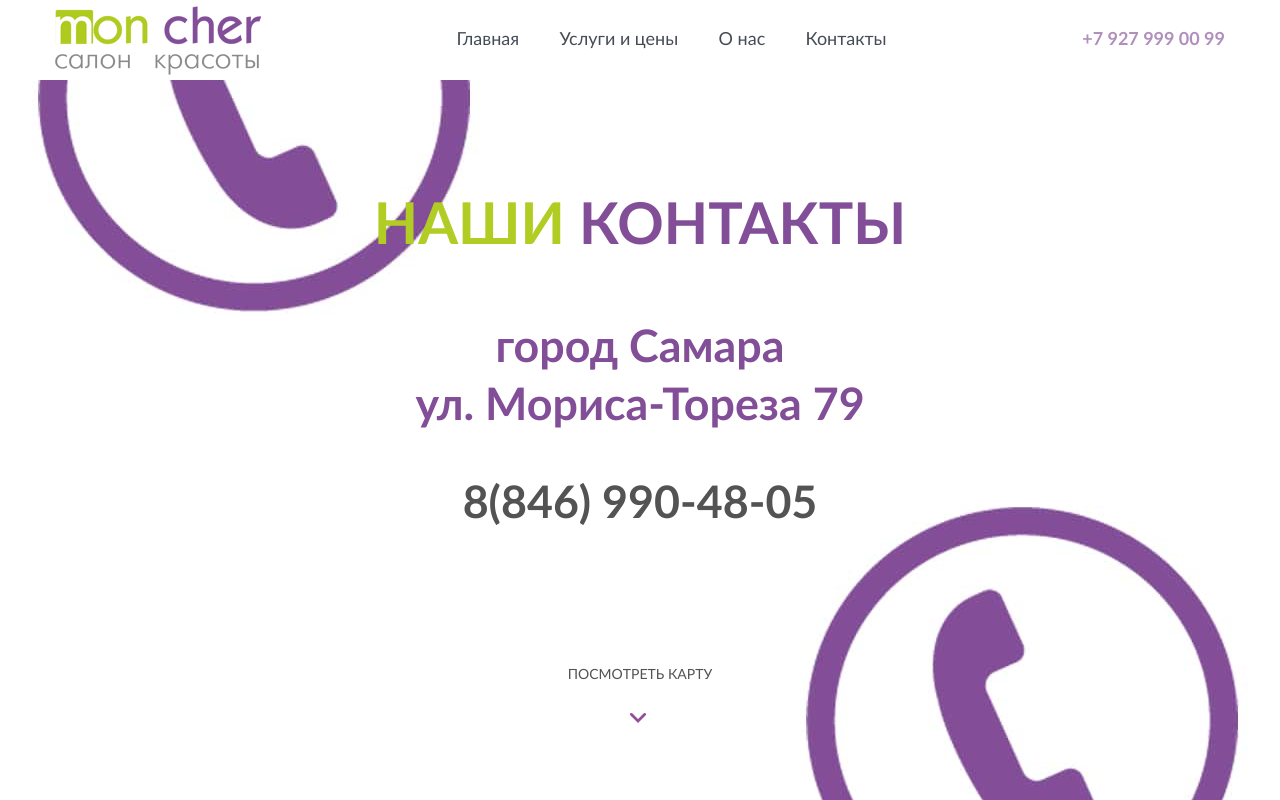
After one commit to evilless63/moncher163, a PHP site: page /kontakty.html in a window 1280 px wide. The commit adds this page. Run offline with PHP 8.4, Linux system fonts and the light colour scheme.

Commit message:
add contacts + fix pages

```diff
--- a/css/styles.css
+++ b/css/styles.css
@@ -597,6 +597,97 @@ div.employerSlider.slick-initialized.slick-slider > div > div > div {
     content: url(../images/aboutPage/aboutReviewsLeft.png);
 }
 
+
+.contactsInfo {
+	background: url(../images/contactsPage/adress.jpg) center no-repeat
+
+}
+
+.contactsMap {
+	background: #fff;
+}
+
+.toMap {
+
+}
+
+.toMap > a {
+	color: #535353;
+	width: 300px;
+}
+
+.toMap > a:after {
+	content: '';
+	background: url(../images/contactsPage/toMap.png) no-repeat center center;
+	width: 17px;
+	height: 10px;
+	position: absolute;
+    top: 45px;
+	    left: 140px;
+}
+
+.toContacts {
+    text-align: center;
+    margin-top: 1%;
+    position: relative;
+    z-index: 3000;
+}
+
+.toContacts > a {
+	position: relative;
+	    width: 403px;
+}
+
+.toContacts > a:after {
+	content: '';
+    background: url(../images/contactsPage/toContacts.png) no-repeat center center;
+    width: 333px;
+    height: 93px;
+    position: absolute;
+    left: 40px;
+    top: 17px;
+}
+
+.ContactsTitle {
+	font-family: 'LatoWebBold';
+	font-size: 3.6em;
+	color: #834e98;
+	text-transform: uppercase;
+}
+
+.ContactsTitle > span {
+	color: #b1cc23;
+	text-align: center;
+}
+
+.ContactsAdress {
+	font-family: 'LatoWebBold';
+	font-size: 2.8em;
+	line-height: 1.3em;
+    color: #834e98;
+    margin-top: 5.5%;
+	text-align: center;
+}
+
+.ContactsPhone {
+	font-family: 'LatoWebBold';
+	font-size: 2.8em;
+	color: #535353;
+	margin-top: 4%;
+	text-align: center;
+	margin-bottom: 9%;
+}
+
+.contactsSection {
+    align-items: center;
+}
+
+.ymaps-2-1-45-map-bg-ru {
+	filter: saturate(0);
+}
+
+
+
 @media (min-width: 768px) {
 	.ourAdvantagesBlock {
 	    width: 20.333333%;
--- a/index.html
+++ b/index.html
@@ -22,7 +22,7 @@
 						<li><a href="index.html">Главная</a></li>
 						<li><a href="uslugi.html">Услуги и цены</a></li>
 						<li><a href="onas.html">О нас</a></li>
-						<li><a href="">Контакты</a></li>
+						<li><a href="kontakty.html">Контакты</a></li>
 					</ul>
 					<div class="phone">+7 927 999 00 99</div>
 				</div>
@@ -96,7 +96,7 @@
 						<li><a href="index.html">Главная</a></li>
 						<li><a href="uslugi.html">Услуги и цены</a></li>
 						<li><a href="onas.html">О нас</a></li>
-						<li><a href="">Контакты</a></li>
+						<li><a href="kontakty.html">Контакты</a></li>
 					</ul>
 					<div class="social">
 						<a href="">
--- a/js/script.js
+++ b/js/script.js
@@ -11,6 +11,11 @@ $(document).ready(function() {
 
 	$('#wrapperForFullpagePluginAbout').fullpage({
 		anchors:['aboutUs', 'clientReviews'],
+		verticalCentered: false
+	});
+
+	$('#wrapperForFullpagePluginContacts').fullpage({
+		anchors:['contactsInfo', 'contactsMap'],
 		verticalCentered: false
 	});
 
--- /dev/null
+++ b/kontakty.html
@@ -0,0 +1,74 @@
+<!DOCTYPE html>
+<html lang="ru">
+<head>
+	<meta charset="UTF-8">
+	<link rel="stylesheet" href="css/latofonts.css">
+	<link rel="stylesheet" href="css/styles.css">
+	<link rel="stylesheet" href="plugins/fullpage/jquery.fullpage.min.css">
+	<link rel="stylesheet" href="plugins/slick/slick.css">
+	<link rel="stylesheet" href="plugins/slick/slick-theme.css">
+	<link rel="stylesheet" href="plugins/fancybox/jquery.fancybox.css">
+	<link rel="stylesheet" href="css/reset.css">
+	<title>Mon Cher - Салон красоты</title>
+</head>
+<body>
+	<div id="wrapperForFullpagePluginContacts">
+
+		<article class="section contactsInfo  targetFlexVerticalCenter " data-anchor="contactsInfo">
+			<header class="header containerFluid row">
+				<div class="container row">
+					<img src="images/mainPage/logo.png" alt="Mon Cher - Салон красоты" class="logo">
+					<ul class="mainMenu row">
+						<li><a href="index.html">Главная</a></li>
+						<li><a href="uslugi.html">Услуги и цены</a></li>
+						<li><a href="onas.html">О нас</a></li>
+						<li><a href="kontakty.html">Контакты</a></li>
+					</ul>
+					<div class="phone">+7 927 999 00 99</div>
+				</div>
+			</header>
+			<section class="welcomePresentation contactsSection container">
+				<div class="ContactsTitle"><span>Наши</span> контакты</div>
+				<div class="ContactsAdress">город Самара<br> ул. Мориса-Тореза 79</div>
+				<div class="ContactsPhone">8(846) 990-48-05</div>
+				<div class="toShares toReviews toMap">
+					<a href="#contactsMap">Посмотреть карту</a>
+				</div>
+			</section>
+		</article>
+		<article class="section contactsMap backgroundCover targetFlexVerticalCenter " data-anchor="contactsMap">
+			<div class="toAboutUs toContacts">
+				<a href="#contactsInfo"></a>
+			</div>
+			<!-- <img src="images/contactsPage/logo.png" alt="Mon Cher - Салон красоты" class="logoContacts"> -->
+			<section class="containerFluid ContactsSepia"></section>
+			<script type="text/javascript" charset="utf-8" async src="https://api-maps.yandex.ru/services/constructor/1.0/js/?sid=ucw8IJTPLuzMTfOH98KOPu4SEklKWi0g&amp;width=100%25&amp;height=100%&amp;lang=ru_RU&amp;sourceType=constructor&amp;scroll=true"></script>
+			<footer class="footer containerFluid row">
+				<div class="container row">
+					<img src="images/mainPage/logo.png" alt="Mon Cher - Салон красоты" class="logo">
+					<ul class="mainMenu row">
+						<li><a href="index.html">Главная</a></li>
+						<li><a href="uslugi.html">Услуги и цены</a></li>
+						<li><a href="onas.html">О нас</a></li>
+						<li><a href="kontakty.html">Контакты</a></li>
+					</ul>
+					<div class="social">
+						<a href="">
+							<img src="images/mainPage/vkontakte.png" alt="">
+						</a>
+						<a href="">
+							<img src="images/mainPage/instagram.png" alt="">
+						</a>
+					</div>
+				</div>
+			</footer>
+		</article>
+	</div>
+	<script src="plugins/jquery/jquery.min.js"></script>
+	<script type="text/javascript" src="plugins/fullpage/scrolloverflow.min.js"></script>
+	<script src="plugins/fullpage/jquery.fullpage.min.js"></script>
+	<script src="plugins/slick/slick.min.js"></script>
+	<script src="plugins/fancybox/jquery.fancybox.pack.js"></script>
+	<script src="js/script.js"></script>
+</body>
+</html>
--- a/onas.html
+++ b/onas.html
@@ -22,7 +22,7 @@
 						<li><a href="index.html">Главная</a></li>
 						<li><a href="uslugi.html">Услуги и цены</a></li>
 						<li><a href="onas.html">О нас</a></li>
-						<li><a href="">Контакты</a></li>
+						<li><a href="kontakty.html">Контакты</a></li>
 					</ul>
 					<div class="phone">+7 927 999 00 99</div>
 				</div>
@@ -216,7 +216,7 @@
 						<li><a href="index.html">Главная</a></li>
 						<li><a href="uslugi.html">Услуги и цены</a></li>
 						<li><a href="onas.html">О нас</a></li>
-						<li><a href="">Контакты</a></li>
+						<li><a href="kontakty.html">Контакты</a></li>
 					</ul>
 					<div class="social">
 						<a href="">
--- a/uslugi.html
+++ b/uslugi.html
@@ -22,7 +22,7 @@
 						<li><a href="index.html">Главная</a></li>
 						<li><a href="uslugi.html">Услуги и цены</a></li>
 						<li><a href="onas.html">О нас</a></li>
-						<li><a href="">Контакты</a></li>
+						<li><a href="kontakty.html">Контакты</a></li>
 					</ul>
 					<div class="phone">+7 927 999 00 99</div>
 				</div>
@@ -71,7 +71,7 @@
 						<li><a href="index.html">Главная</a></li>
 						<li><a href="uslugi.html">Услуги и цены</a></li>
 						<li><a href="onas.html">О нас</a></li>
-						<li><a href="">Контакты</a></li>
+						<li><a href="kontakty.html">Контакты</a></li>
 					</ul>
 					<div class="social">
 						<a href="">
```
Also changed, not shown: images/contactsPage/adress.jpg (added), images/contactsPage/logo.png (added), images/contactsPage/toContacts.png (added), images/contactsPage/toMap.png (added).
